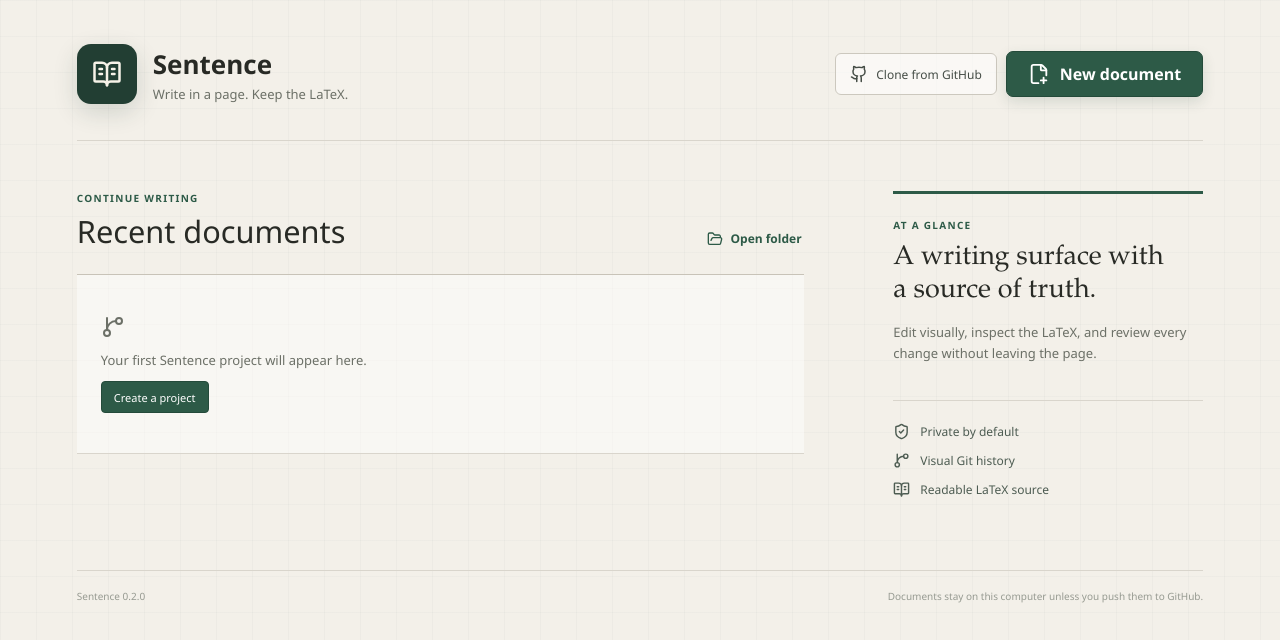
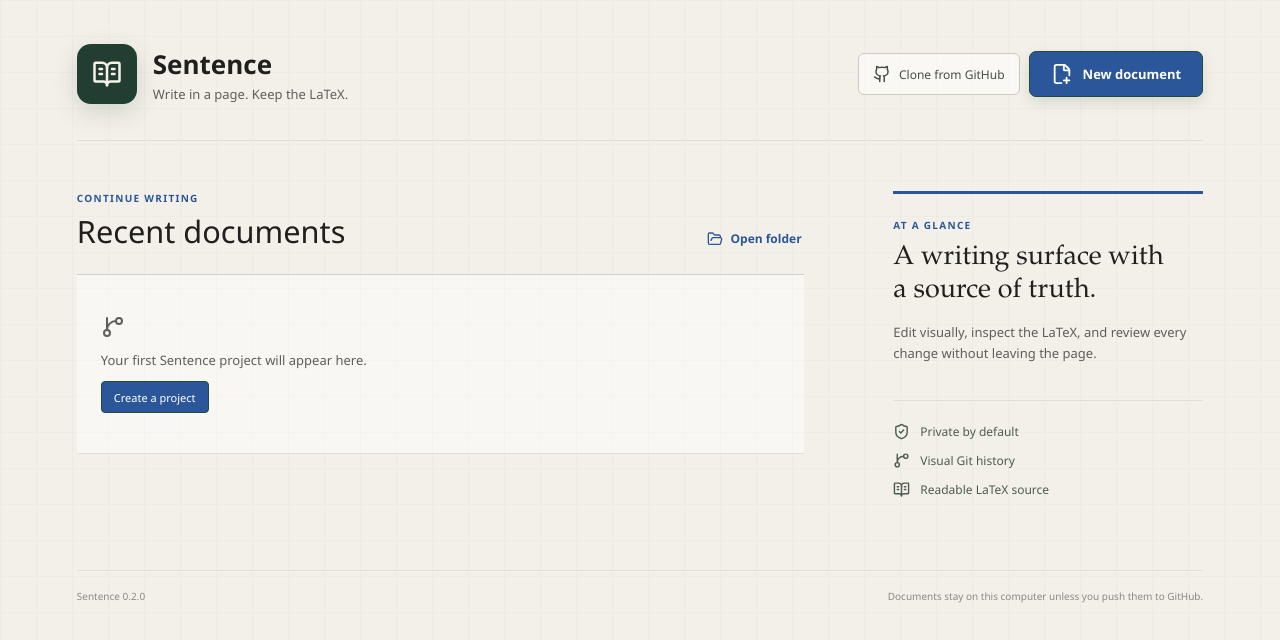
Before and after one commit to kalandor122/sentence, a React (Vite) app: page / in a window 1280 px wide. Shown: the top 640 px of the page. Built offline with nearby package versions, Linux system fonts and the light colour scheme.

Commit message:
ui: Word 365 chrome — grey surfaces, blue accent, Segoe UI stack, sheet shadow, group dividers

```diff
--- a/src/styles.css
+++ b/src/styles.css
@@ -1,25 +1,28 @@
 :root {
-  font-family: "Segoe UI Variable Text", "Segoe UI", sans-serif;
-  color: #282a25;
-  background: #e7e4dd;
+  /* Word 365 chrome: Segoe UI, light grey surfaces, blue accent, white paper. */
+  font-family: "Segoe UI Variable Text", "Segoe UI Web (West European)", "Segoe UI", system-ui, sans-serif;
+  font-size: 13px;
+  color: #201f1e;
+  background: #f3f2f1;
   font-synthesis: none;
   text-rendering: optimizeLegibility;
-  --chrome: #f7f6f2;
-  --chrome-strong: #efede7;
-  --paper: #fffefb;
-  --canvas: #e7e4dd;
-  --line: #d9d5cc;
-  --line-strong: #c8c3b8;
-  --ink: #282a25;
-  --muted: #6c7067;
-  --faint: #969a91;
-  --accent: #2d5a47;
-  --accent-hover: #224737;
-  --accent-soft: #e2ebe4;
-  --ochre: #bb7047;
-  --ochre-soft: #f4e7de;
-  --danger: #ac4f45;
-  --radius: 7px;
+  --chrome: #f3f2f1;
+  --chrome-strong: #edebe9;
+  --paper: #ffffff;
+  --canvas: #e6e6e6;
+  --line: #e1dfdd;
+  --line-strong: #d2d0ce;
+  --ink: #201f1e;
+  --muted: #605e5c;
+  --faint: #8a8886;
+  --accent: #2b579a;
+  --accent-hover: #1f4278;
+  --accent-soft: #deecf9;
+  --ochre: #a4262c;
+  --ochre-soft: #fde7e9;
+  --danger: #a4262c;
+  --radius: 4px;
+  --shadow-sheet: 0 1px 2px rgba(0, 0, 0, 0.08), 0 8px 24px rgba(0, 0, 0, 0.10);
 }
 
 * {
@@ -646,21 +649,21 @@ button:disabled {
   position: relative;
   min-width: 57px;
   padding: 0 12px;
-  color: #565b54;
+  color: var(--ink);
   background: none;
   border: 0;
   cursor: pointer;
-  font-size: 11px;
+  font-size: 12px;
 }
 
 .ribbon-tabs button:hover {
-  color: var(--ink);
-  background: #efede7;
+  color: var(--accent);
+  background: var(--chrome-strong);
 }
 
 .ribbon-tabs button.active {
   color: var(--accent);
-  font-weight: 620;
+  font-weight: 600;
 }
 
 .ribbon-tabs button.active::after {
@@ -767,6 +770,7 @@ button:disabled {
 
 .ribbon-group {
   display: grid;
+  border-right: 1px solid var(--line);
   grid-template-rows: minmax(0, 1fr) 13px;
   min-width: max-content;
   padding: 0 6px;
@@ -826,7 +830,7 @@ button:disabled {
   gap: 6px;
   min-height: 29px;
   padding: 0 8px;
-  color: #3e443d;
+  color: var(--ink);
   background: transparent;
   border: 1px solid transparent;
   border-radius: 4px;
@@ -1079,12 +1083,13 @@ button:disabled {
 
 .paper-sheet {
   position: relative;
+  box-shadow: var(--shadow-sheet);
   width: min(var(--paper-width, 794px), calc(100% - 52px));
   min-height: calc(var(--paper-height, 1053px) * var(--sentence-page-count, 1));
   margin: 0 auto;
   transform: scale(var(--editor-zoom));
   transform-origin: top center;
-  background-color: #fffefb;
+  background-color: var(--paper);
   background-image: repeating-linear-gradient(
     to bottom,
     transparent 0,
```
Also changed, not shown: qa/LOG.md (+2 -0 lines), qa/backlog.json.
